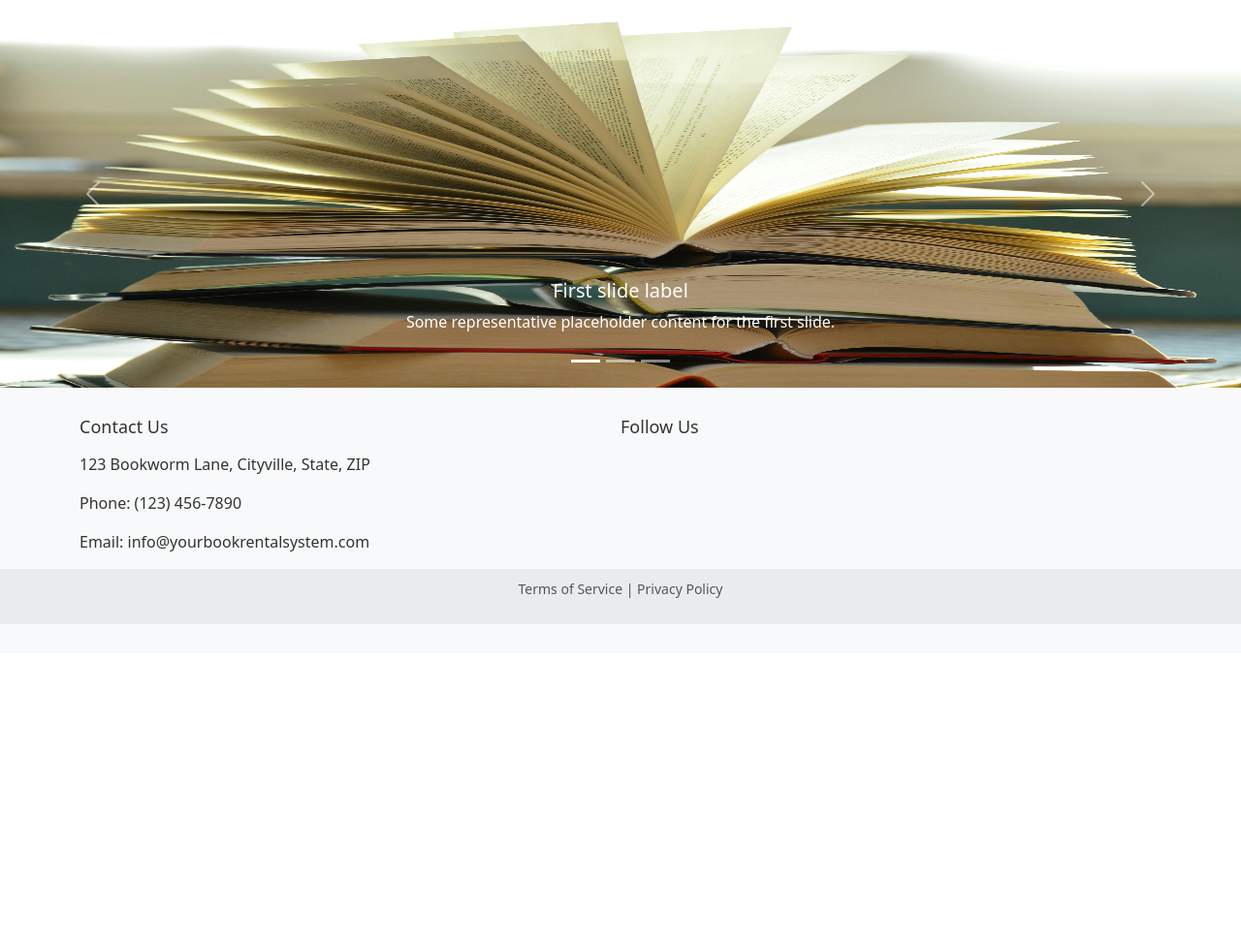
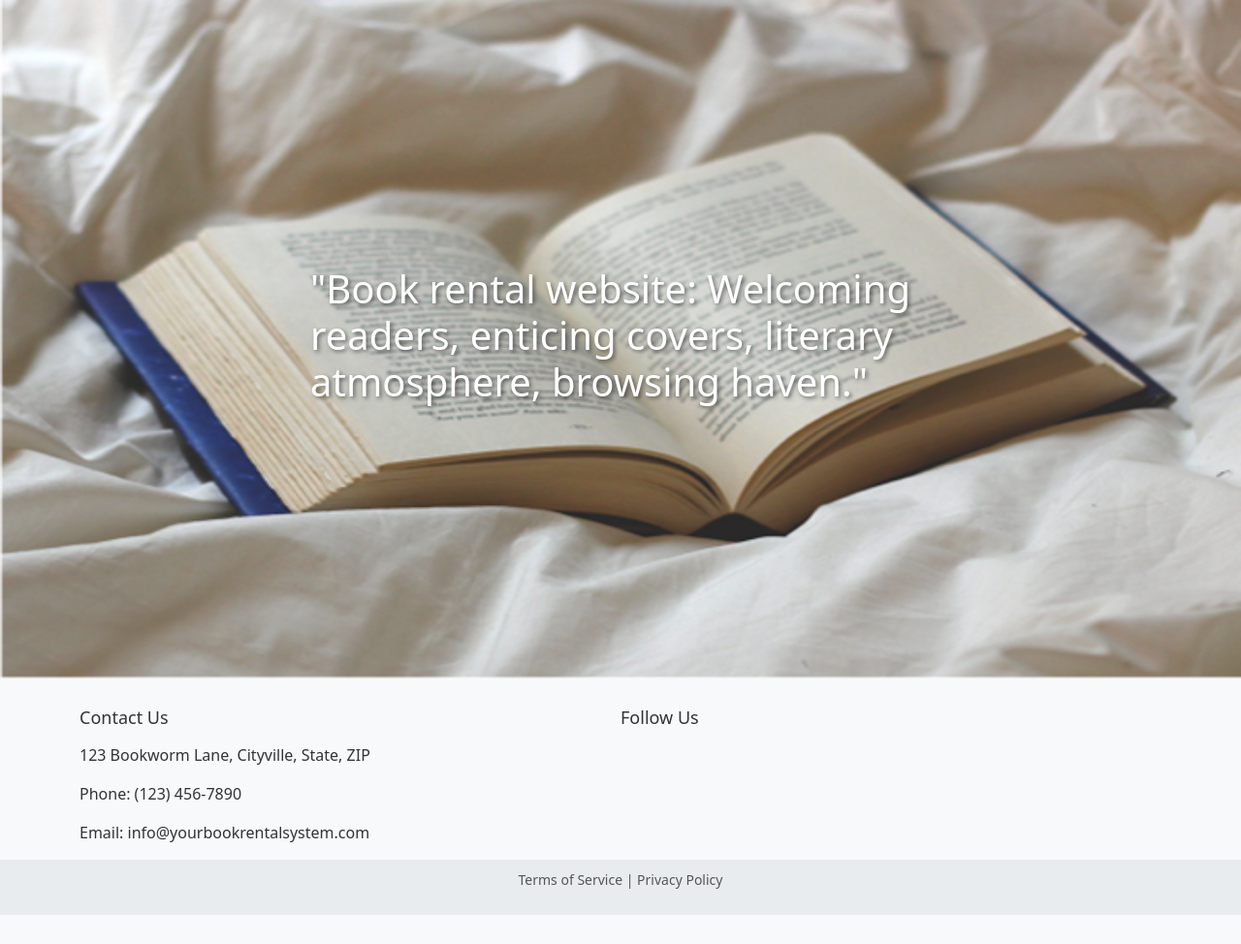
Before and after one commit to AnveshAgaldheeti/Book_Share_Rentalhub, a Django app: page /shop/ in a window 1280 px wide. Shown: the part 76-1050 px from the top of the page at 97% size. Before the commit the page ends 720 px from the top, so only its background shows below. Run offline with Django 5.2, Linux system fonts and the light colour scheme.

Commit message:
updated base file

```diff
--- a/mainapp/templates/Base.html
+++ b/mainapp/templates/Base.html
@@ -70,44 +70,13 @@
     </header>
     {% endblock %}
     {% block carousel %}
-    <div id="carouselExampleCaptions" class="carousel slide">
-        <div class="carousel-indicators">
-          <button type="button" data-bs-target="#carouselExampleCaptions" data-bs-slide-to="0" class="active" aria-current="true" aria-label="Slide 1"></button>
-          <button type="button" data-bs-target="#carouselExampleCaptions" data-bs-slide-to="1" aria-label="Slide 2"></button>
-          <button type="button" data-bs-target="#carouselExampleCaptions" data-bs-slide-to="2" aria-label="Slide 3"></button>
-        </div>
-        <div class="carousel-inner">
-          <div class="carousel-item active">
-            <img src="{% static 'images/book1.jpg' %}" class="d-block w-100 h-50" alt="...">
-            <div class="carousel-caption d-none d-md-block">
-              <h5>First slide label</h5>
-              <p>Some representative placeholder content for the first slide.</p>
-            </div>
-          </div>
-          <div class="carousel-item">
-            <img src="{% static 'images/book6.webp' %}" class="d-block w-100 h-50" alt="...">
-            <div class="carousel-caption d-none d-md-block">
-              <h5>Second slide label</h5>
-              <p>Some representative placeholder content for the second slide.</p>
-            </div>
-          </div>
-          <div class="carousel-item">
-            <img src="{% static 'images/book3.webp' %}" class="d-block w-100 h-50" alt="...">
-            <div class="carousel-caption d-none d-md-block">
-              <h5>Third slide label</h5>
-              <p>Some representative placeholder content for the third slide.</p>
-            </div>
-          </div>
-        </div>
-        <button class="carousel-control-prev" type="button" data-bs-target="#carouselExampleCaptions" data-bs-slide="prev">
-          <span class="carousel-control-prev-icon" aria-hidden="true"></span>
-          <span class="visually-hidden">Previous</span>
-        </button>
-        <button class="carousel-control-next" type="button" data-bs-target="#carouselExampleCaptions" data-bs-slide="next">
-          <span class="carousel-control-next-icon" aria-hidden="true"></span>
-          <span class="visually-hidden">Next</span>
-        </button>
+    <div style="position: relative; display: inline-block; width: 100%;">
+      <img src="{% static 'images/background.png' %}" alt="Image" style="width: 100%; height: 700;">
+      <div style="position: absolute; top: 50%; left: 50%; transform: translate(-50%, -50%); z-index: 1; color: white; font-size: 24px; font-weight: bold; text-shadow: 2px 2px 4px rgba(0, 0, 0, 0.5);">
+        <h1>"Book rental website: Welcoming readers, enticing covers, literary atmosphere, browsing haven."</h1>
       </div>
+  </div>
+      <!-- <img src="{% static 'images/background.png' %}" width="100%"  height="700" alt=""> -->
     {% endblock %}
 
     {% block footer %}
```
Also changed, not shown: mainapp/static/images/background.png (added).
